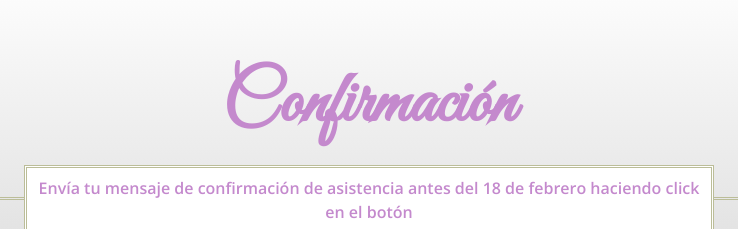
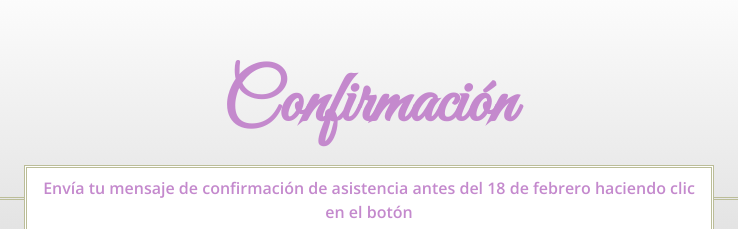
Before and after one commit to inatecsolution/XVLiza.github.io, a plain HTML site: page index.html in a window 1280 px wide. Shown: the part 4352-4581 px from the top of the page, 271-1009 px from the left. Drawn offline with nearby package versions, Linux system fonts and the light colour scheme; a web font is replaced by a local one.

Commit message:
Cuarto commit
Cambio texto clic

```diff
--- a/index.html
+++ b/index.html
@@ -153,53 +153,6 @@
             </div>
         </div>
 
-        <!-- Carousel Start
-        <div class="container-fluid carousel-header px-0" >
-            <div id="carouselId" class="carousel slide" data-bs-ride="carousel">
-
-                <ol class="carousel-indicators">
-                    <li data-bs-target="#carouselId" data-bs-slide-to="0" class="active"></li>
-                </ol>
-
-                <div class="carousel-inner" role="listbox">
-                    <div class="carousel-item active">
-                        <img src="img/carousel-1.jpg" class="img-fluid" alt="Image">
-                        <div class="carousel-caption">
-                            <div class="p-3 mx-auto animated zoomIn" style="max-width: 900px;">
-                                <div class="d-inline-block border-end-0 border-start-0 border-secondary p-2 mb-4" style="border-style: double;">
-                                    <h4 class="text-white fw-bold mb-0" style="letter-spacing: 3px;">XV años Liza Mariana</h4>
-                                </div>
-                                <h1 class="display-1 text-capitalize text-white mb-1"><i class="fa fa-heart text-secondary fa-beat"></i></h1>
-                                <div class="d-inline-block border-end-0 border-start-0 border-secondary p-2 mb-2" style="border-style: double;">
-                                    <h4 class="text-white fw-bold mb-0" style="letter-spacing: 1px;">22 de febrero 2025</h4>
-                                </div>
-                                <div class="d-flex align-items-center justify-content-center">
-                                    <div class="text-white fs-2 me-4">
-                                        <p id="days"></p>
-                                        <span class="btn btn-primary btn-primary-outline-0 py-3 px-5 fa-solid">Días</span>
-                                    </div>
-                                    <div class="text-white fs-2 me-4">
-                                        <p id="hours"></p>
-                                        <span class="btn btn-primary btn-primary-outline-0 py-3 px-5 fa-solid">Horas</span>
-                                    </div>
-                                    <div class="text-white fs-2 me-4">
-                                        <p id="minutes"></p>
-                                        <span class="btn btn-primary btn-primary-outline-0 py-3 px-5 fa-solid">Mins</span>
-                                    </div>
-                                    <div class="text-white fs-2 me-0">
-                                        <p id="seconds" ></p>
-                                        <span class="btn btn-primary btn-primary-outline-0 py-3 px-5 fa-solid">Segs</span>
-                                    </div>
-
-                                    <script src="js/countdown.js"></script>
-                                </div>
-                            </div>
-                        </div>
-                    </div>
-                </div>
-            </div>
-        </div>
-         Carousel End -->
 
 
         <!-- About Start -->
@@ -415,7 +368,7 @@
                     <div class="col-md-10">
                         <div class="p-5 border-secondary position-relative" style="border-style: double;">
                             <div class="fw-bold text-primary bg-white d-flex align-items-center justify-content-center position-absolute border-secondary p-2 wow fadeIn" data-wow-delay="0.1s" style="width: 75%; border-style: double; top: 0; left: 50%; transform: translate(-50%, -50%);">
-                                <span style="text-align: center;">Envía tu mensaje de confirmación de asistencia antes del 18 de febrero haciendo click en el botón</span>
+                                <span style="text-align: center;">Envía tu mensaje de confirmación de asistencia antes del 18 de febrero haciendo clic en el botón</span>
                             </div>
                             <form>
                                 <div class="row gx-4 gy-3">
```
Also changed, not shown: 3 other files.
